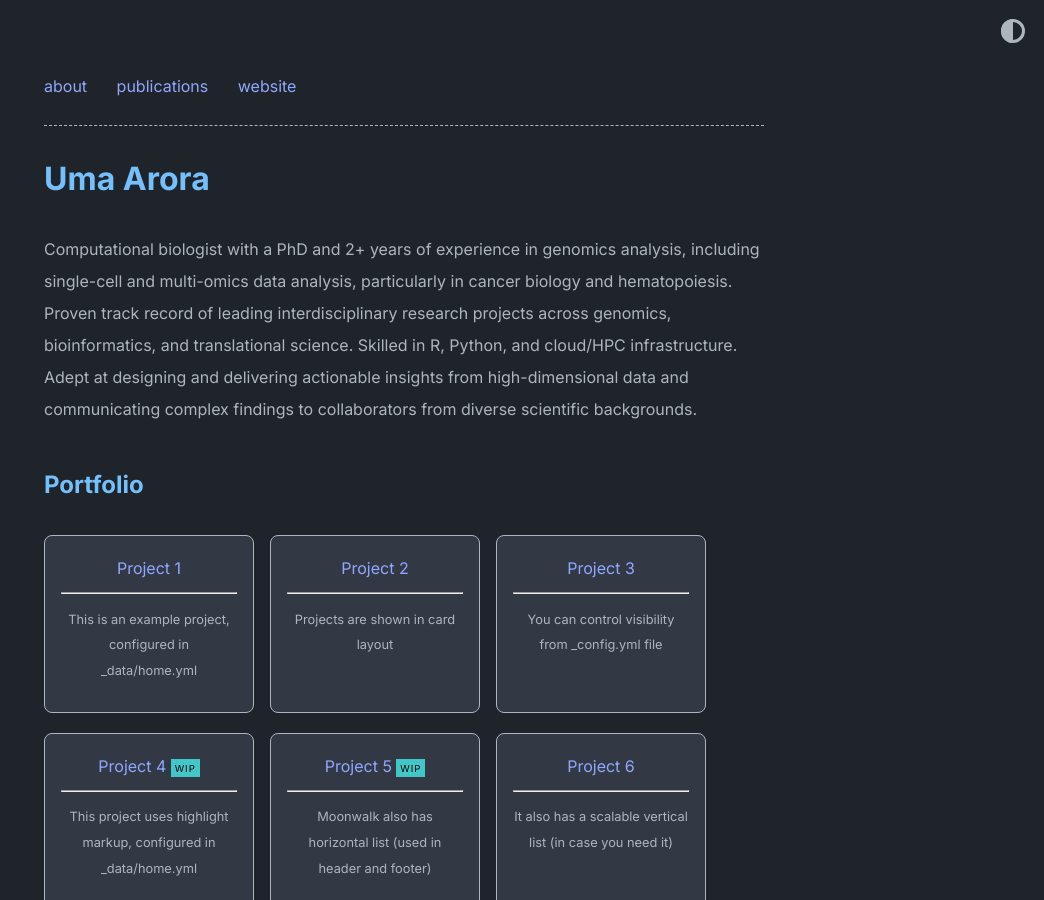
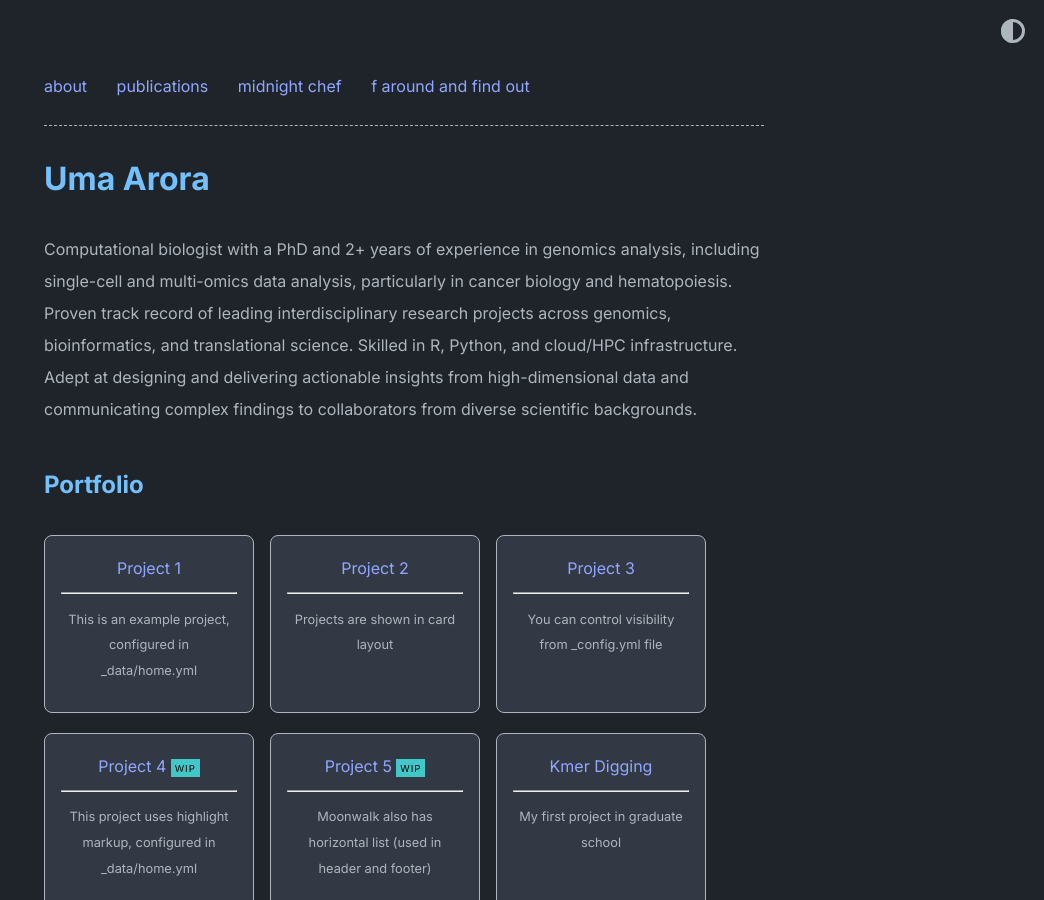
Before and after one commit to umaarora/umaarora.github.io, a Jekyll site: the page built from index.md, in a window 1280 px wide and 900 px high. Shown: the whole window, without its empty margins (236-1280 px from the left). Built offline with Jekyll 4.4.1, drawn with Linux system fonts in a browser that asks for light colours.

Commit message:
add new pages, with changes to _data/home.yml

```diff
--- a/_data/home.yml
+++ b/_data/home.yml
@@ -5,8 +5,11 @@ navbar_entries:
   - title: publications
     url: publications
 
-  - title: website
-    url: website
+  - title: midnight chef
+    url: midnightchef
+
+  - title: f around and find out
+    url: faroundandfindout
 
 project_entries:
   - title: Project 1
@@ -31,9 +34,9 @@ project_entries:
     desc: Moonwalk also has horizontal list (used in header and footer)
     highlight: WIP
 
-  - title: Project 6
+  - title: Kmer Digging
     url: overview-post
-    desc: It also has a scalable vertical list (in case you need it)
+    desc: My first project in graduate school
 
 old_project_entries:
   - title: Soopr
```
